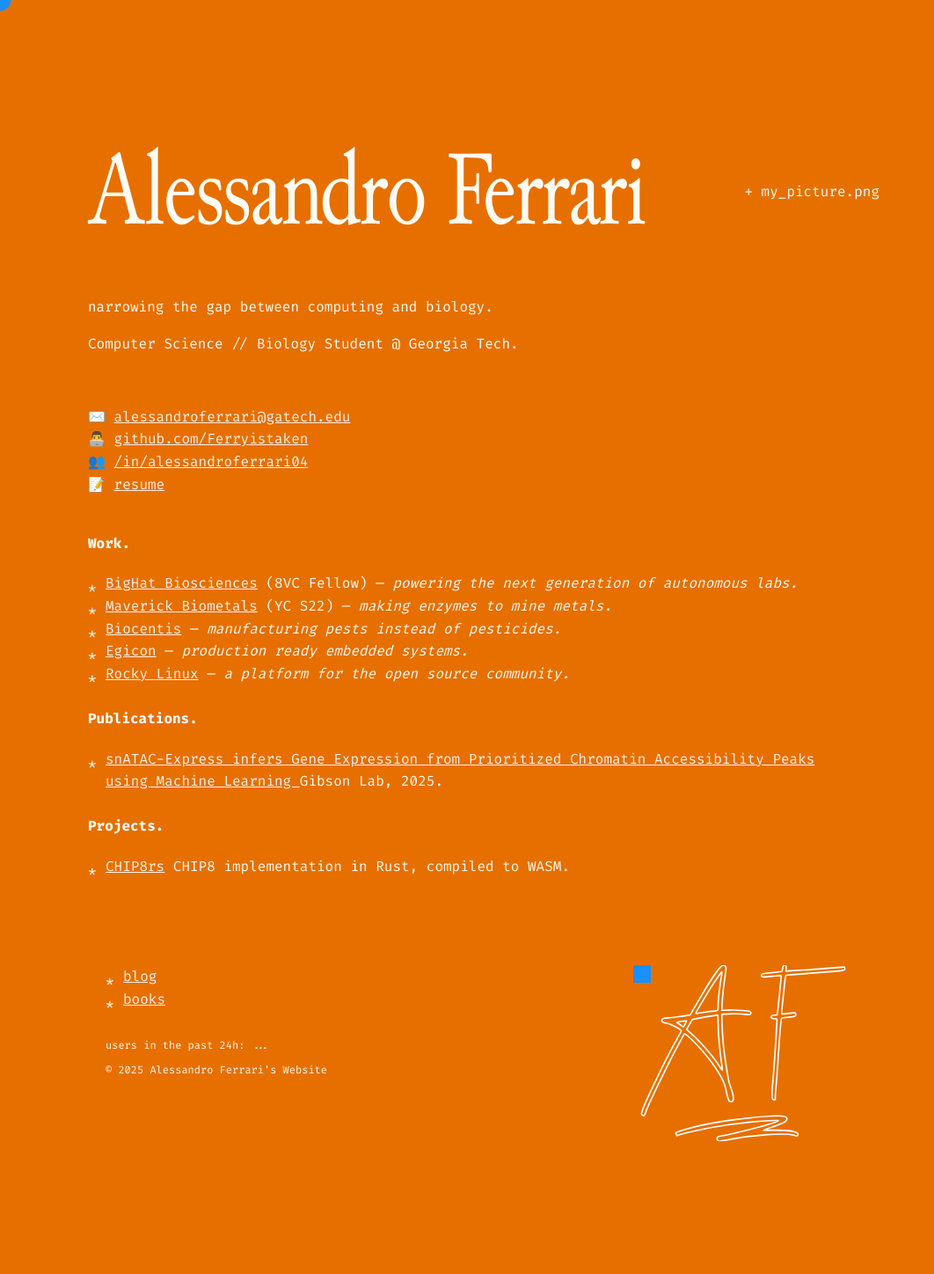
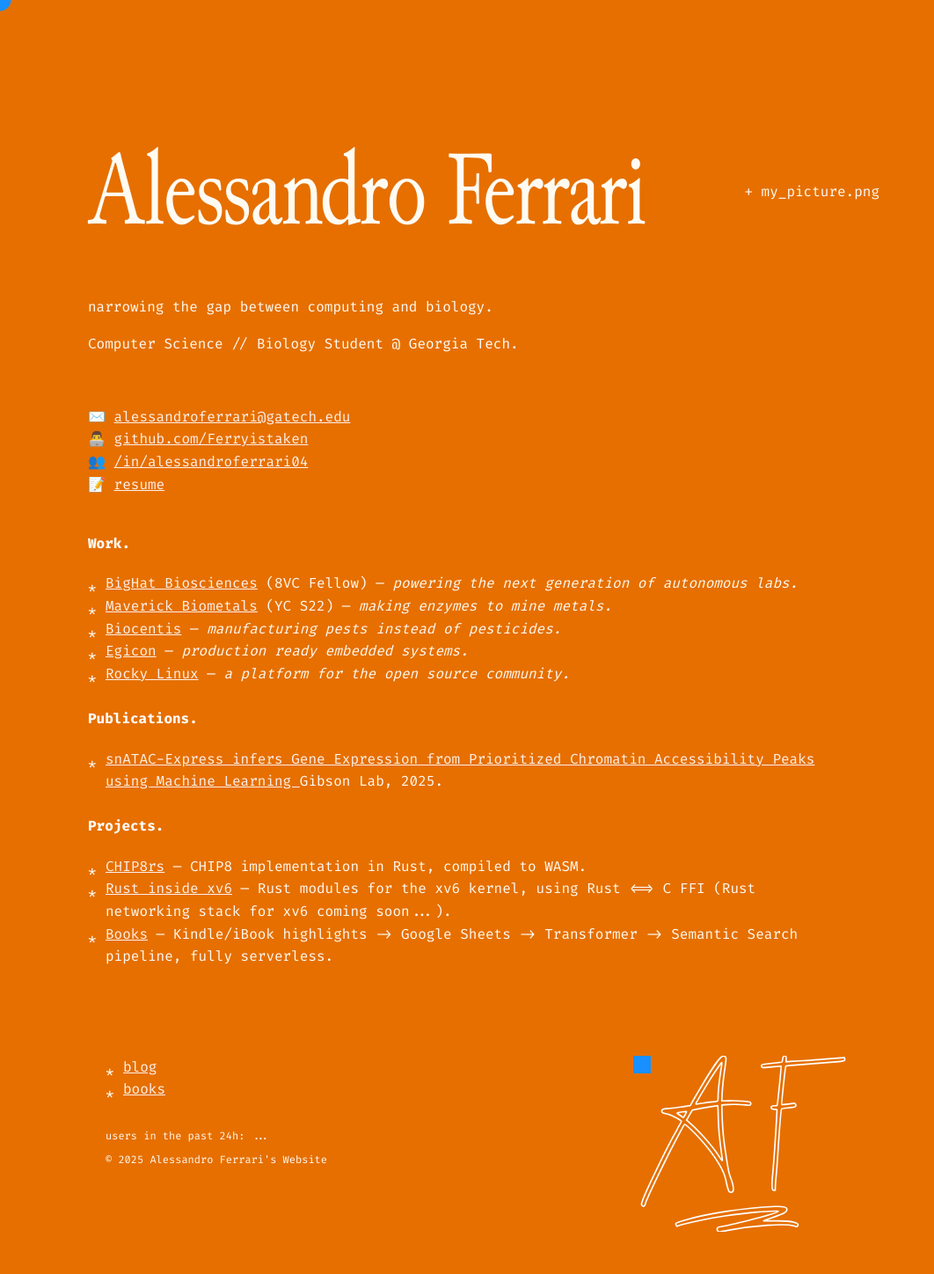
Before and after one commit to Ferryistaken/website, a Jekyll site: the page built from index.md, in a window 1280 px wide. Shown: the whole page at 88% size, without its empty margins (0-1062 px from the left). Built offline with Jekyll 4.4.1, drawn with Linux system fonts in a browser that asks for light colours; some web fonts are replaced; before the commit the page ends 1345 px from its top, so only the background shows below that.

Commit message:
added new projects

```diff
--- a/_layouts/new.html
+++ b/_layouts/new.html
@@ -346,7 +346,13 @@
     </div>
     <ul style="list-style: none; display: flex; flex-direction: column; align-items: flex-start; max-width: 90vh; width: 100%;">
       <li style="width: 100%; overflow-wrap: anywhere;">
-        <a href="https://chip8rs.alessandroferrari.live/" target="_blank">CHIP8rs</a> CHIP8 implementation in Rust, compiled to WASM.
+        <a href="https://chip8rs.alessandroferrari.live/" target="_blank">CHIP8rs</a> — CHIP8 implementation in Rust, compiled to WASM.
+      </li>
+      <li style="width: 100%; overflow-wrap: anywhere;">
+          <a href="https://alessandroferrari.live/rust-inside-xv6/" target="_blank">Rust inside xv6</a> — Rust modules for the xv6 kernel, using Rust <=> C FFI (Rust networking stack for xv6 coming soon...).
+      </li>
+      <li style="width: 100%; overflow-wrap: anywhere;">
+          <a href="https://books.alessandroferrari.live/" target="_blank">Books</a> — Kindle/iBook highlights -> Google Sheets -> Transformer -> Semantic Search pipeline, fully serverless.
       </li>
     </ul>
     <div class="container">
```
